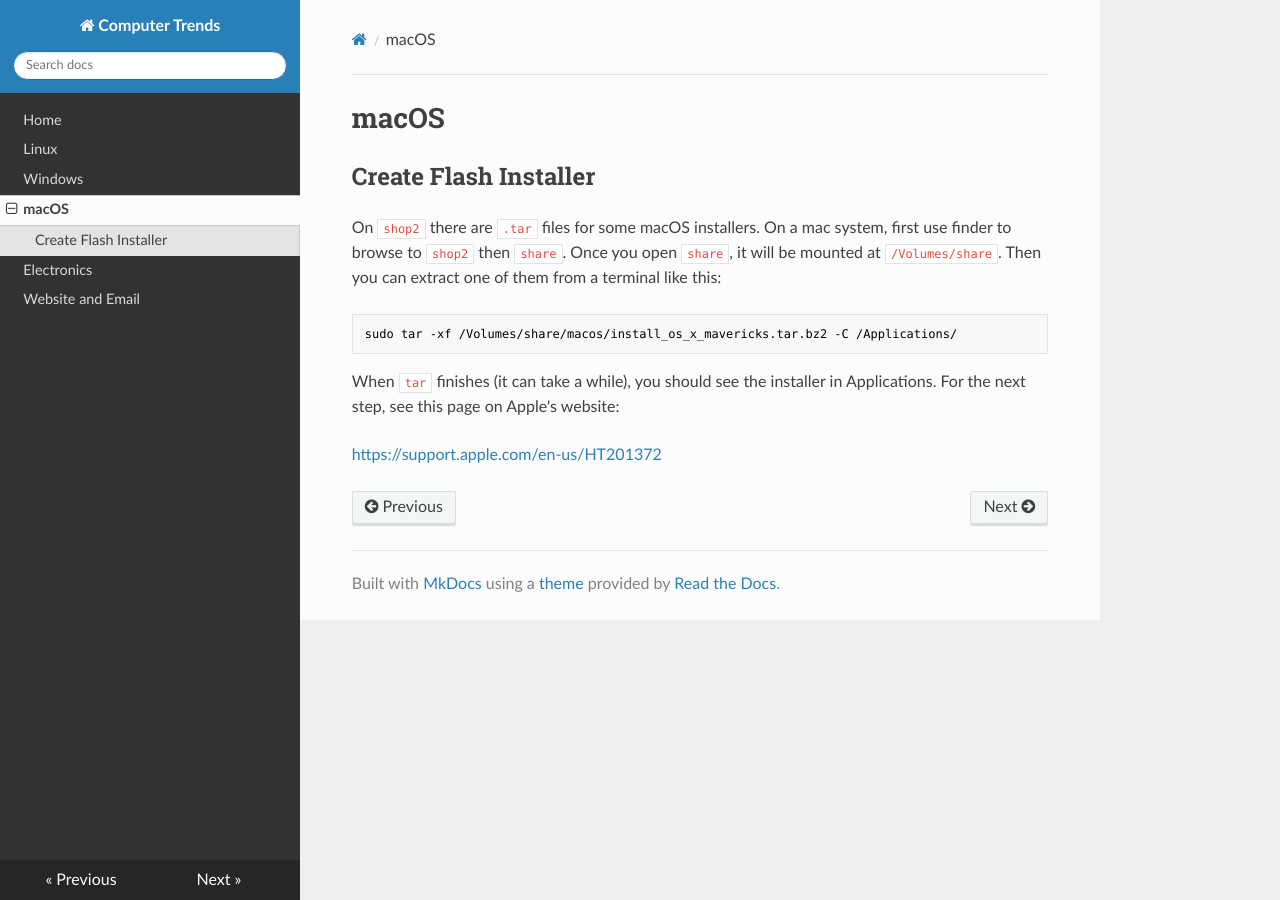
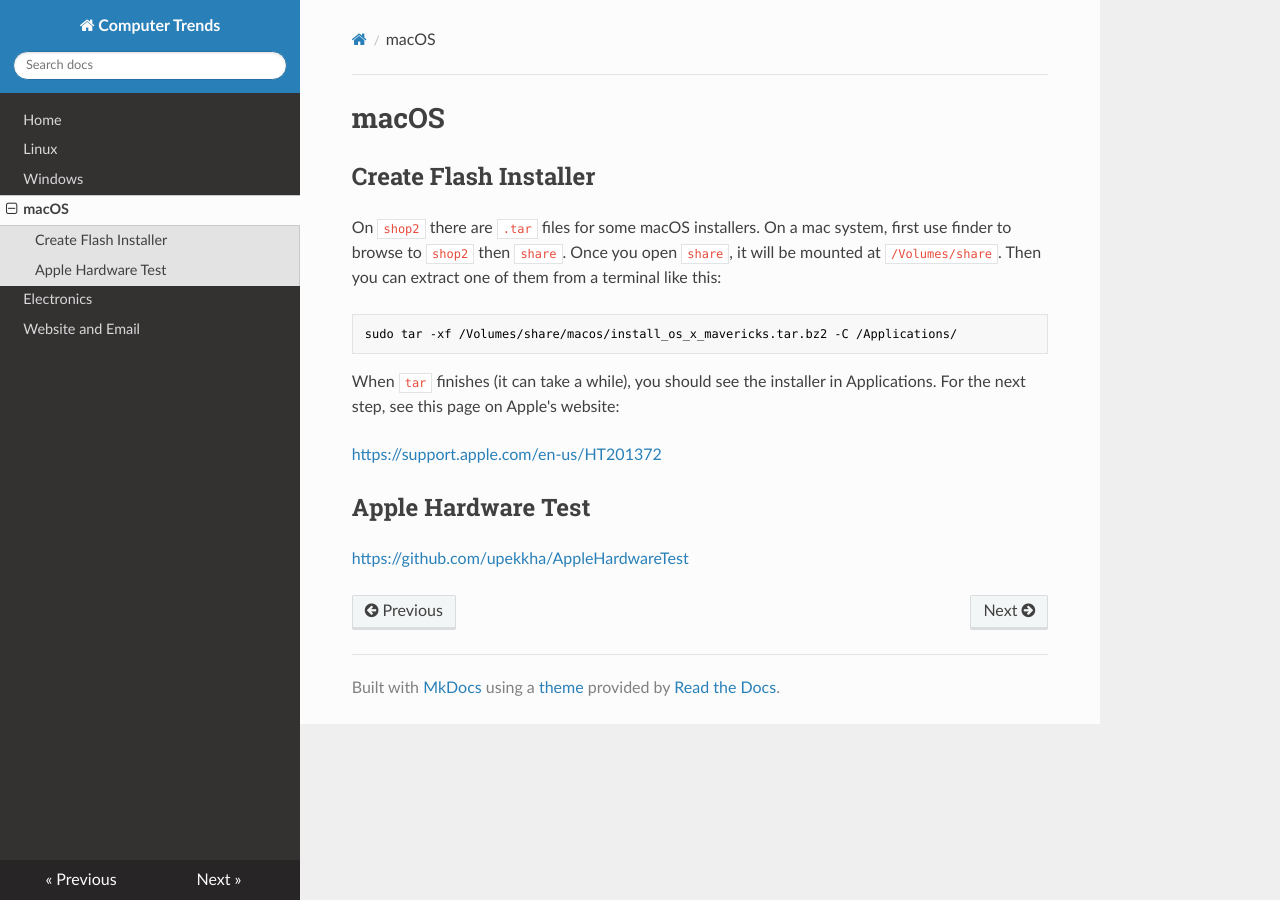
Before and after one commit to tortxof/ctrends-guide, an MkDocs documentation site: the page built from docs/macos.md, in a window 1280 px wide. Built offline with MkDocs 1.6.1, drawn with Linux system fonts in a browser that asks for light colours; nearby versions of some CDN libraries.

Commit message:
Add link to AHT github page

```diff
--- a/docs/macos.md
+++ b/docs/macos.md
@@ -15,3 +15,7 @@ When `tar` finishes (it can take a while), you should see the installer in
 Applications. For the next step, see this page on Apple's website:
 
 <https://support.apple.com/en-us/HT201372>
+
+## Apple Hardware Test
+
+<https://github.com/upekkha/AppleHardwareTest>
```
